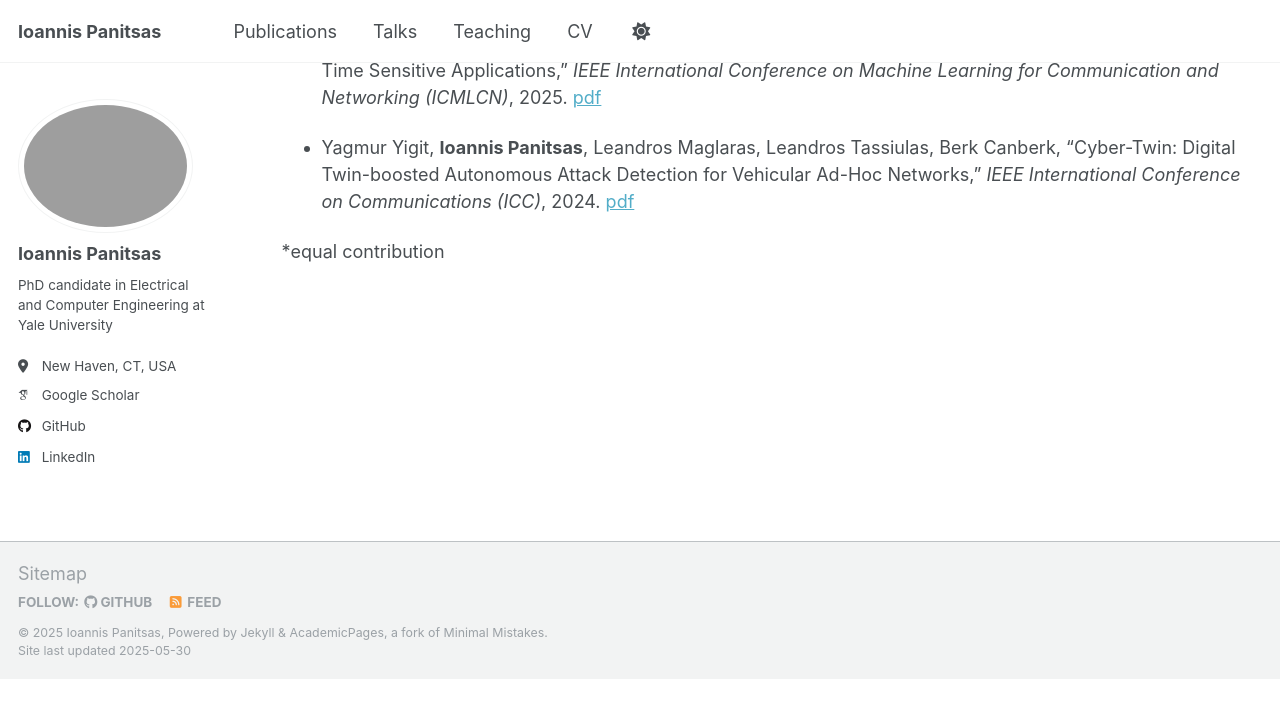
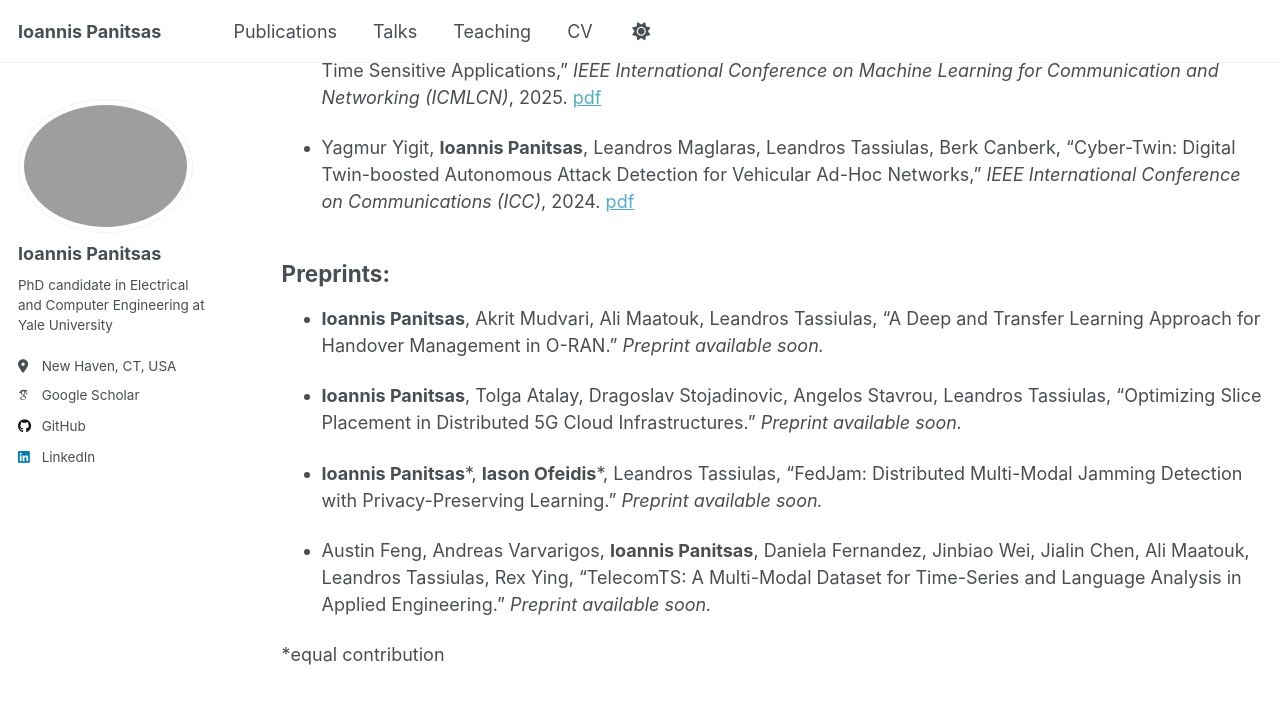
Before and after one commit to panitsasi/panitsasi.github.io, a Jekyll site: the page built from _pages/publications.md, in a window 1280 px wide and 900 px high, scrolled down 337 px. Shown: the top 718 px of the window. Built offline with Jekyll 4.4.1, drawn with Linux system fonts in a browser that asks for light colours; some web fonts are replaced; before the commit the page ends 1016 px from its top, so only the background shows below that.

Commit message:
Updated the index page

```diff
--- a/_pages/publications.md
+++ b/_pages/publications.md
@@ -13,4 +13,15 @@ Please find my full publication list at [my Google Scholar profile](https://scho
 
 * Yagmur Yigit, **Ioannis Panitsas**, Leandros Maglaras, Leandros Tassiulas, Berk Canberk, “Cyber-Twin: Digital Twin-boosted Autonomous Attack Detection for Vehicular Ad-Hoc Networks,” *IEEE International Conference on Communications (ICC)*, 2024. [pdf](/files/Cyber_Twin_Digital_Twin_Boosted_Autonomous_Attack_Detection_for_Vehicular_Ad-Hoc_Networks.pdf)
 
+## Preprints:
+
+* **Ioannis Panitsas**, Akrit Mudvari, Ali Maatouk, Leandros Tassiulas, “A Deep and Transfer Learning Approach for Handover Management in O-RAN.” *Preprint available soon.*
+
+* **Ioannis Panitsas**, Tolga Atalay, Dragoslav Stojadinovic, Angelos Stavrou, Leandros Tassiulas, “Optimizing Slice Placement in Distributed 5G Cloud Infrastructures.” *Preprint available soon.*
+
+* **Ioannis Panitsas**\*, **Iason Ofeidis**\*, Leandros Tassiulas, “FedJam: Distributed Multi-Modal Jamming Detection with Privacy-Preserving Learning.” *Preprint available soon.*
+
+* Austin Feng, Andreas Varvarigos, **Ioannis Panitsas**, Daniela Fernandez, Jinbiao Wei, Jialin Chen, Ali Maatouk, Leandros Tassiulas, Rex Ying, “TelecomTS: A Multi-Modal Dataset for Time-Series and Language Analysis in Applied Engineering.” *Preprint available soon.*
+
+
 \*equal contribution
```
Also changed, not shown: _pages/about.md (+0 -2 lines).
